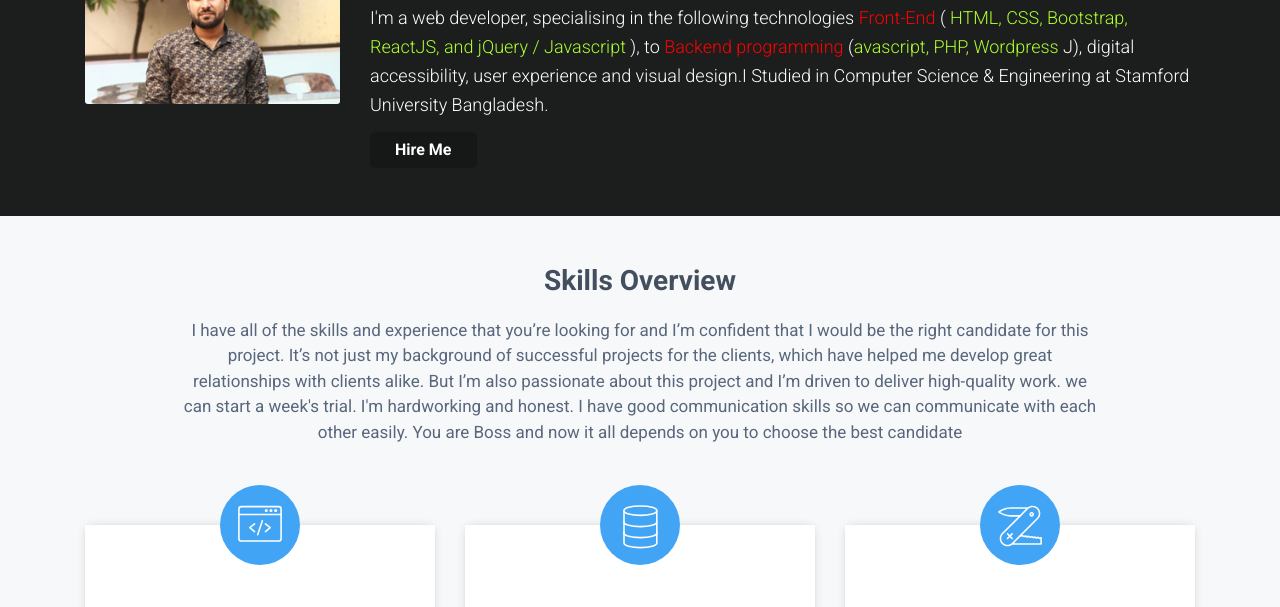
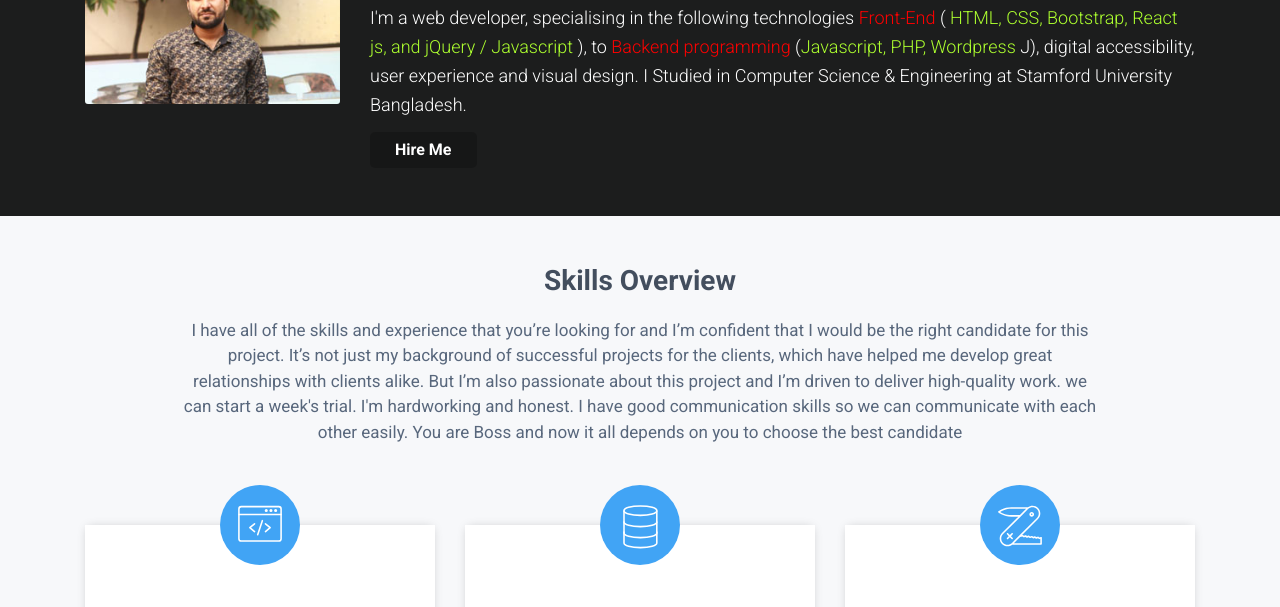
Before and after one commit to Parvez-WebDeveloper/portfolio, a plain HTML site: page index.html in a window 1280 px wide. Shown: the part 193-800 px from the top of the page. Drawn offline with Linux system fonts and the light colour scheme; files whose address does not match are found by name; a web font is replaced by a local one.

Commit message:
Update index.html

```diff
--- a/index.html
+++ b/index.html
@@ -80,10 +80,10 @@
                         <h4>Hi, my name is</h4>
                         <h1>Sohel Parvez</h1>
                         <p> I'm a web developer, specialising in the following technologies <span
-                                class="front">Front-End </span>( <span class="tec">HTML, CSS, Bootstrap, ReactJS, and
+                                class="front">Front-End </span>( <span class="tec">HTML, CSS, Bootstrap, React js, and
                                 jQuery / Javascript</span> ), to <span class="front">Backend programming</span> (<span
-                                class="tec">avascript, PHP, Wordpress</span> J), digital accessibility, user experience
-                            and visual design.I Studied in Computer Science & Engineering at Stamford University
+                                class="tec">Javascript, PHP, Wordpress</span> J), digital accessibility, user experience
+                            and visual design. I Studied in Computer Science & Engineering at Stamford University
                             Bangladesh.</p>
                         <a href="#">Hire Me</a>
                     </div>
```
